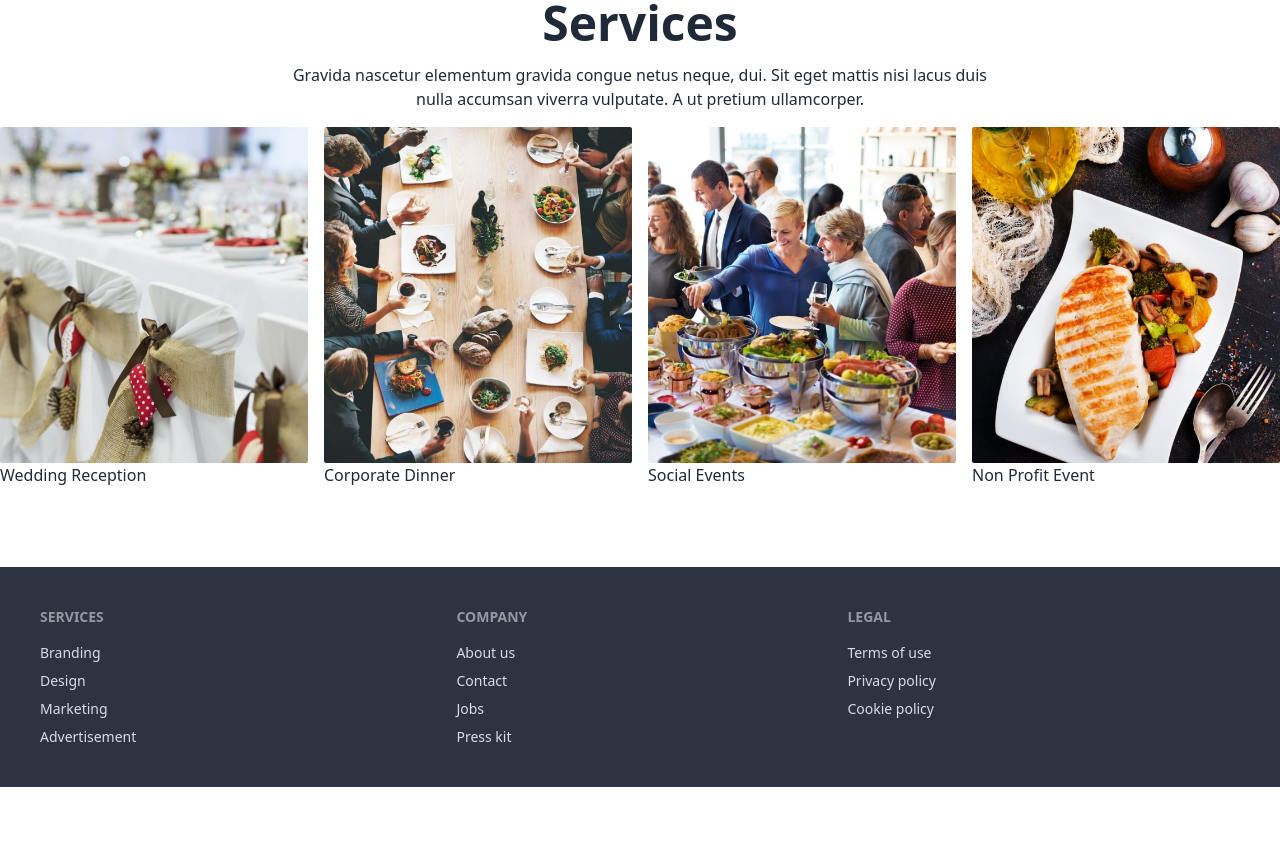
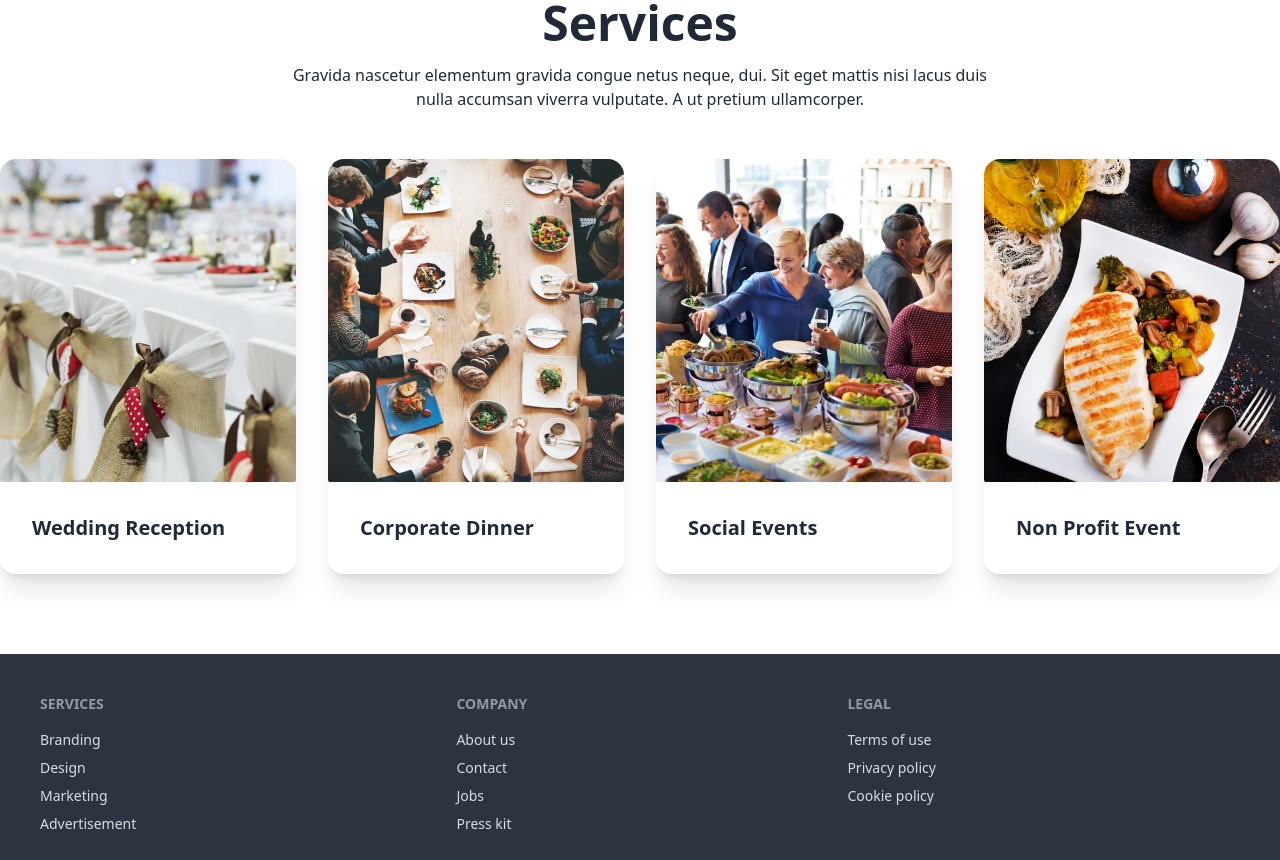
Before and after one commit to saifulislam975317/chef-activities-of-a-restaurant, a React (Vite) app: page / in a window 1280 px wide. Shown: the part 1900-2760 px from the top of the page. Before the commit the page ends 2687 px from the top, so only its background shows below. Built offline with nearby package versions, Linux system fonts and the light colour scheme.

Commit message:
update info

```diff
--- a/src/components/Events/Events.jsx
+++ b/src/components/Events/Events.jsx
@@ -9,27 +9,43 @@ const Events = () => {
       <h1 className="text-5xl font-bold text-center">
         Plan Your Event With Our <br /> Services
       </h1>
-      <p className="text-center my-4">
+      <p className="text-center mt-4 mb-12">
         Gravida nascetur elementum gravida congue netus neque, dui. Sit eget
         mattis nisi lacus duis <br /> nulla accumsan viverra vulputate. A ut
         pretium ullamcorper.
       </p>
       <div className="flex justify-center items-center ">
-        <div>
-          <img src={wedding} alt="" />
-          <p>Wedding Reception</p>
+        <div className="card w-96 bg-base-100 shadow-xl">
+          <figure>
+            <img src={wedding} alt="Shoes" />
+          </figure>
+          <div className="card-body">
+            <h2 className="card-title">Wedding Reception</h2>
+          </div>
         </div>
-        <div className="mx-4">
-          <img src={dinner} alt="" />
-          <p>Corporate Dinner</p>
+        <div className="card w-96 mx-8 bg-base-100 shadow-xl">
+          <figure>
+            <img src={dinner} alt="Shoes" />
+          </figure>
+          <div className="card-body ">
+            <h2 className="card-title">Corporate Dinner</h2>
+          </div>
         </div>
-        <div>
-          <img src={socialEvents} alt="" />
-          <p>Social Events</p>
+        <div className="card w-96 bg-base-100 shadow-xl">
+          <figure>
+            <img src={socialEvents} alt="Shoes" />
+          </figure>
+          <div className="card-body">
+            <h2 className="card-title">Social Events</h2>
+          </div>
         </div>
-        <div className="ml-4">
-          <img src={nonProfit} alt="" />
-          <p>Non Profit Event</p>
+        <div className="card w-96 ml-8 bg-base-100 shadow-xl">
+          <figure>
+            <img src={nonProfit} alt="Shoes" />
+          </figure>
+          <div className="card-body">
+            <h2 className="card-title">Non Profit Event</h2>
+          </div>
         </div>
       </div>
     </div>
```
